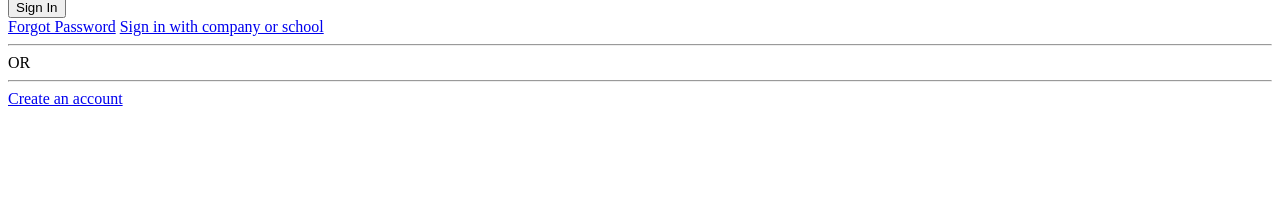
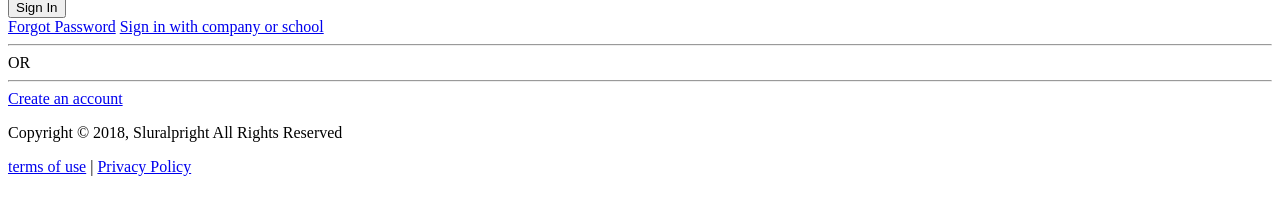
Before and after one commit to Annie-Huang/pluralsight_login_clone, a plain HTML site: page index.html in a window 1280 px wide. Shown: the part 133-348 px from the top of the page. Drawn offline with Linux system fonts and the light colour scheme.

Commit message:
Add footer

```diff
--- a/index.html
+++ b/index.html
@@ -36,6 +36,12 @@
                 </div>
                 <a href="#" class="secondary-btn">Create an account</a>
             </div>
+            <footer id="main-footer">
+                <p>Copyright &copy; 2018, Sluralpright All Rights Reserved</p>
+                <div>
+                    <a href="#">terms of use</a> | <a href="#">Privacy Policy</a>
+                </div>
+            </footer>
         </div>
         <div id="right">
 
```
